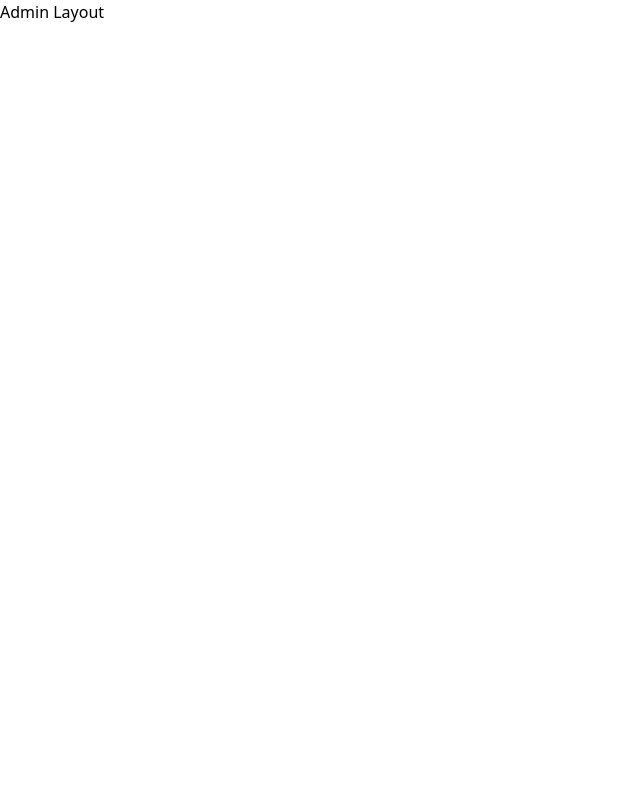
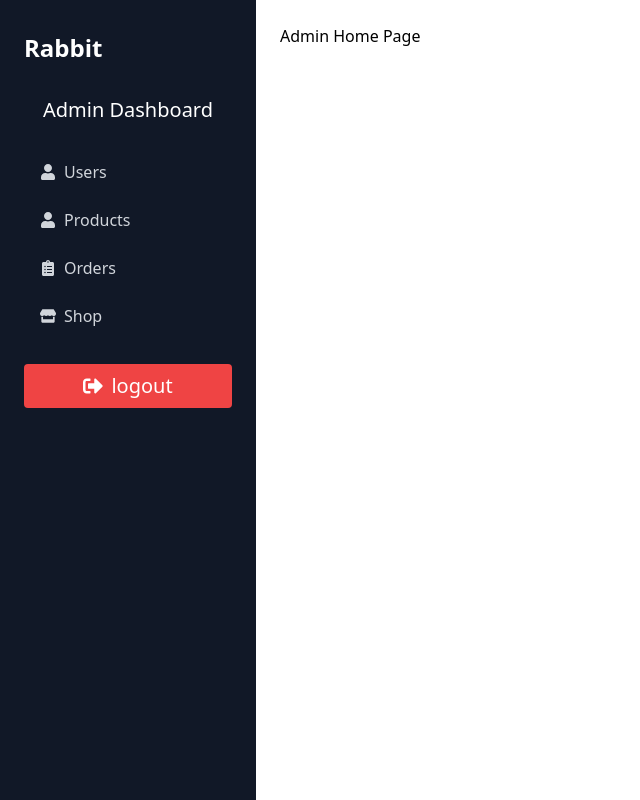
Before and after one commit to UserAdel/E-commerce, a React (Vite) app in the folder client/: page /admin in a window 1280 px wide. Shown: the whole page, without its empty margins (0-640 px from the left). Built offline with nearby package versions, Linux system fonts and the light colour scheme.

Commit message:
Admin Layout and Admin SideBar

```diff
--- a/client/src/App.jsx
+++ b/client/src/App.jsx
@@ -12,6 +12,7 @@
 import MyOrderPage from "./components/Pages/MyOrderPage";
 import OrderDetailsPage from "./components/Pages/OrderDetailsPage";
 import AdminLayout from "./components/Admin/AdminLayout";
+import AdminHomePage from "./components/Pages/AdminHomePage";
 
 
 
@@ -35,7 +36,7 @@
       </Route>
 
       <Route path="admin" element={<AdminLayout />} >
-
+      <Route index element={<AdminHomePage />} />
       </Route>
     </Routes>
     </>
--- a/client/src/components/Admin/AdminLayout.jsx
+++ b/client/src/components/Admin/AdminLayout.jsx
@@ -1,12 +1,48 @@
-import React from 'react'
+import { useState } from "react";
+import { FaBars } from "react-icons/fa";
+import { FiSidebar } from "react-icons/fi";
+import { Outlet } from "react-router-dom";
+import AdminSidebar from "./AdminSidebar";
 
 const AdminLayout = () => {
+  const [sidebarOpen, setSidebarOpen] = useState(false);
+  const togglesidebar = () => {
+    setSidebarOpen(!sidebarOpen);
+  };
   return (
-    <div>
-        Admin Layout
+    <div className="min-h-screen flex flex-col md:flex-row relative">
+      {/*Mobile Toggle Button*/}
+      <div className="md:hidden p-4 bg-black flex text-white z-20">
+        <button onClick={togglesidebar} className=" ">
+          <FaBars size={24} />
+        </button>
+        <h1 className="ml-4 text-xl font-medium">Admin Dashborad</h1>
+      </div>
+
+      <div
+        className={`${
+          sidebarOpen ? "translate-x-0" : "-translate-x-full"
+        } text-white transition-transform duration-300 w-64 z-20 absolute min-h-screen md:static md:translate-x-0  bg-gray-900 inset-0 overflow-auto`}
+      >
+        {/* Sidebar */}
+        <AdminSidebar/>
+      </div>
+
+      {sidebarOpen && (
+        <div
+          onClick={togglesidebar}
+          className="inset-0 md:hidden absolute bg-black/20"
+        ></div>
+      )}
+      {/*Main Content */}
+      <div className="flex-grow overflow-auto p-6">
+      <Outlet/>
+      </div>
+
 
     </div>
-  )
-}
 
-export default AdminLayout
+  );
+};
+
+export default AdminLayout;
--- /dev/null
+++ b/client/src/components/Admin/AdminSidebar.jsx
@@ -0,0 +1,87 @@
+import React from "react";
+import { Link, NavLink } from "react-router-dom";
+import { FaBoxOpen, FaClipboardList, FaSignLanguage, FaSignOutAlt, FaStore, FaUser } from "react-icons/fa";
+import { useNavigate } from "react-router-dom";
+
+const AdminSidebar = () => {
+  const navigate = useNavigate();
+
+  const handleLogout = () => {
+    navigate("/");
+  };
+
+  return (
+    <div className="text-white h-full p-6">
+      <div className="mb-6">
+        <Link
+          to="/"
+          className="text-2xl font-bold block py-2 cursor-pointer text-white hover:text-gray-300"
+        >
+          Rabbit
+        </Link>
+      </div>
+
+      <div>
+        <h2 className="text-center text-xl font-medium mb-6">
+          Admin Dashboard
+        </h2>
+        <nav className="">
+          <NavLink
+            to="/admin/users"
+            className={({ isActive }) =>
+              isActive
+                ? "bg-gray-700 text-white py-3 px-4 rounded flex items-center space-x-2"
+                : "text-gray-300 hover:bg-gray-700 hover:text-white py-3 px-4 rounded flex items-center space-x-2"
+            }
+          >
+            <FaUser />
+            <span>Users</span>
+          </NavLink>
+
+          <NavLink
+            to="/admin/Products"
+            className={({ isActive }) =>
+              isActive
+                ? "bg-gray-700 text-white py-3 px-4 rounded flex items-center space-x-2"
+                : "text-gray-300 hover:bg-gray-700 hover:text-white py-3 px-4 rounded flex items-center space-x-2"
+            }
+          >
+            <FaUser />
+            <span>Products</span>
+          </NavLink>
+
+          <NavLink
+            to="/admin/orders"
+            className={({ isActive }) =>
+              isActive
+                ? "bg-gray-700 text-white py-3 px-4 rounded flex items-center space-x-2"
+                : "text-gray-300 hover:bg-gray-700 hover:text-white py-3 px-4 rounded flex items-center space-x-2"
+            }
+          >
+            <FaClipboardList />
+            <span>Orders</span>
+          </NavLink>
+          <NavLink
+            to="/"
+            className={({ isActive }) =>
+              isActive
+                ? "bg-gray-700 text-white py-3 px-4 rounded flex items-center space-x-2"
+                : "text-gray-300 hover:bg-gray-700 hover:text-white py-3 px-4 rounded flex items-center space-x-2"
+            }
+          >
+            <FaStore />
+            <span>Shop</span>
+          </NavLink>
+        </nav>
+        <div className="mt-6">
+            <button onClick={handleLogout} className=" bg-red-500 hover:bg-600 space-x-2 flex items-center justify-center text-white rounded text-xl w-full p-2">
+            <FaSignOutAlt className=""/>  <span>logout</span>
+            </button>
+
+        </div>
+      </div>
+    </div>
+  );
+};
+
+export default AdminSidebar;
--- /dev/null
+++ b/client/src/components/Pages/AdminHomePage.jsx
@@ -0,0 +1,25 @@
+import React from 'react'
+
+const AdminHomePage = () => {
+
+  const orders = [
+    {
+      _id: 123123,
+      user: {
+        name: "John Doe",
+      },
+      totalPrice: 110,
+      status: "Processing",
+    },
+  ];
+
+
+
+  return (
+    <div>
+      Admin Home Page
+    </div>
+  )
+}
+
+export default AdminHomePage
```
